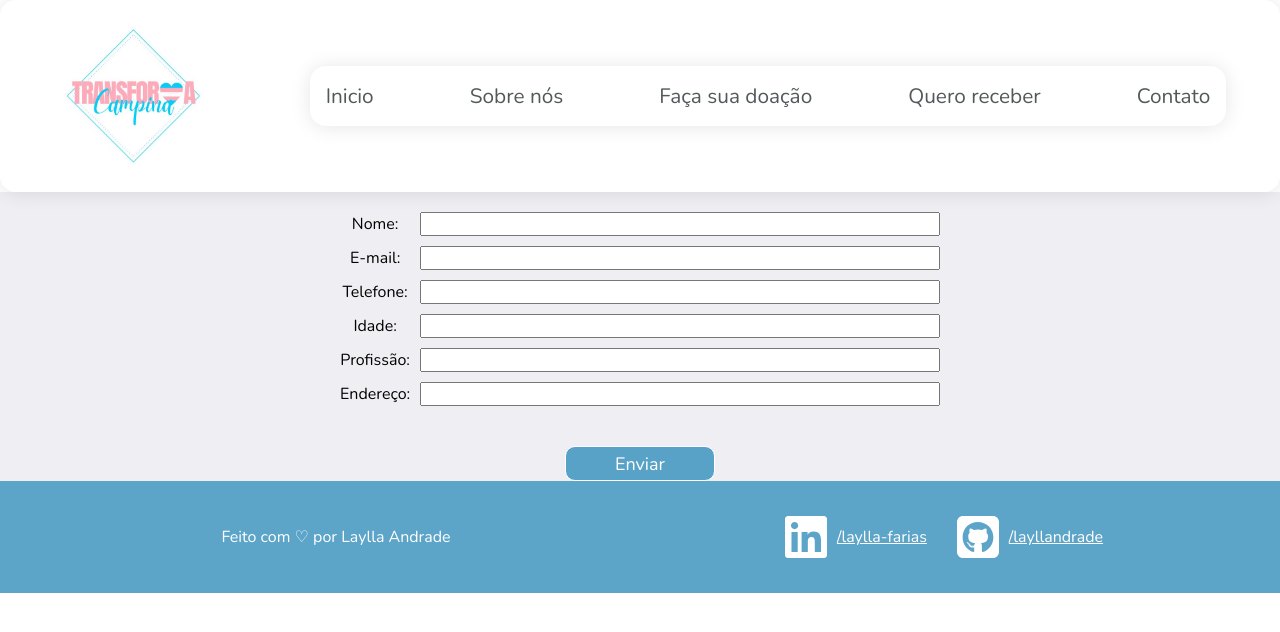
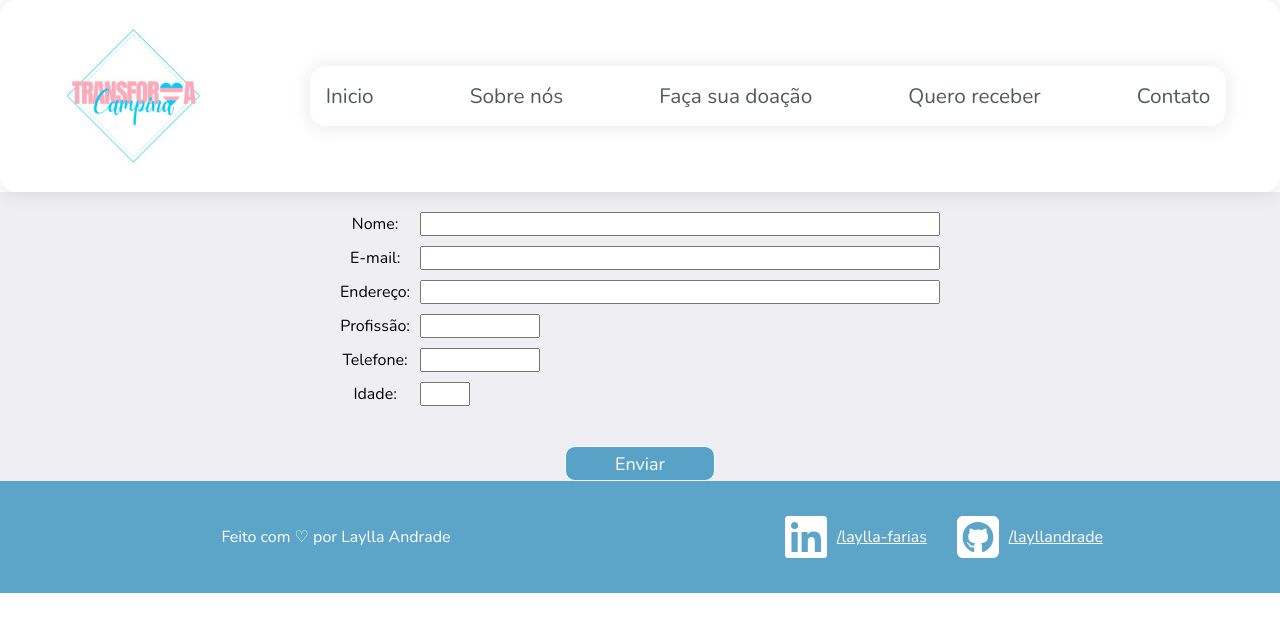
Before and after one commit to layllandrade/projeto-final-reprograma, a React (Vite) app: page /receberdoacao in a window 1280 px wide. Shown: the top 632 px of the page. Built offline with nearby package versions, Linux system fonts and the light colour scheme.

Commit message:
Alterando ordem do formulario e css

```diff
--- a/src/pages/ReceberDoacao.jsx
+++ b/src/pages/ReceberDoacao.jsx
@@ -33,17 +33,18 @@ export function ReceberDoacao() {
             <label htmlFor="email">E-mail:</label>
             <input type="email" className={styles.input} name="email" value={email} onChange={e => setEmail(e.target.value)}/>
 
-            <label htmlFor="telefone">Telefone:</label>
-            <input type="telefone" className={styles.input} name="telefone" value={telefone} onChange={e => setTelefone(e.target.value)}/>
-
-            <label htmlFor="idade">Idade:</label>
-            <input type="idade" className={styles.input} name="idade" value={idade} onChange={e => setIdade(e.target.value)}/>
-
-            <label htmlFor="profissao">Profissão:</label>
-            <input type="profissao" className={styles.input} name="profissao" value={profissao} onChange={e => setProfissao(e.target.value)}/>
 
             <label htmlFor="endereco">Endereço:</label>
             <input type="endereco" className={styles.input} name="endereco" value={endereco} onChange={e => setEndereco(e.target.value)}/>
+
+            <label htmlFor="profissao">Profissão:</label>
+            <input type="profissao" className={styles.profissao} name="profissao" value={profissao} onChange={e => setProfissao(e.target.value)}/>
+
+            <label htmlFor="telefone">Telefone:</label>
+            <input type="telefone" className={styles.telefone} name="telefone" value={telefone} onChange={e => setTelefone(e.target.value)}/>
+
+            <label htmlFor="idade">Idade:</label>
+            <input type="idade" className={styles.idade} name="idade" value={idade} onChange={e => setIdade(e.target.value)}/>
           </div>
 
           <button type="submit" className={styles.botao}>Enviar</button>
--- a/src/styles/components/menu.module.css
+++ b/src/styles/components/menu.module.css
@@ -27,11 +27,3 @@
 .logo {
     width: 10em;
 }
-
-@media(max-width: 765px) {
-    .menuContainer {
-      disply: flex;
-      flex-direction: column;
-      gap: 2rem;
-    }
-}
--- a/src/styles/pages/receberDoacao.module.css
+++ b/src/styles/pages/receberDoacao.module.css
@@ -34,3 +34,20 @@ label {
     color: white;
     height: 35px;
 }
+
+.telefone {
+    grid-column: input;
+    align-self: center;
+    width: 120px;
+}
+.profissao {
+    grid-column: input;
+    align-self: center;
+    width: 120px;
+}
+
+.idade {
+    grid-column: input;
+    align-self: center;
+    width: 50px;
+}
```
